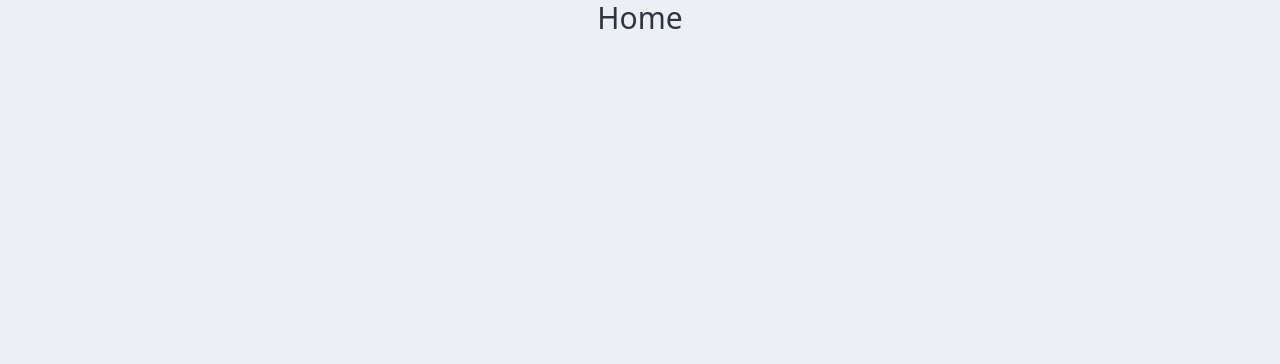
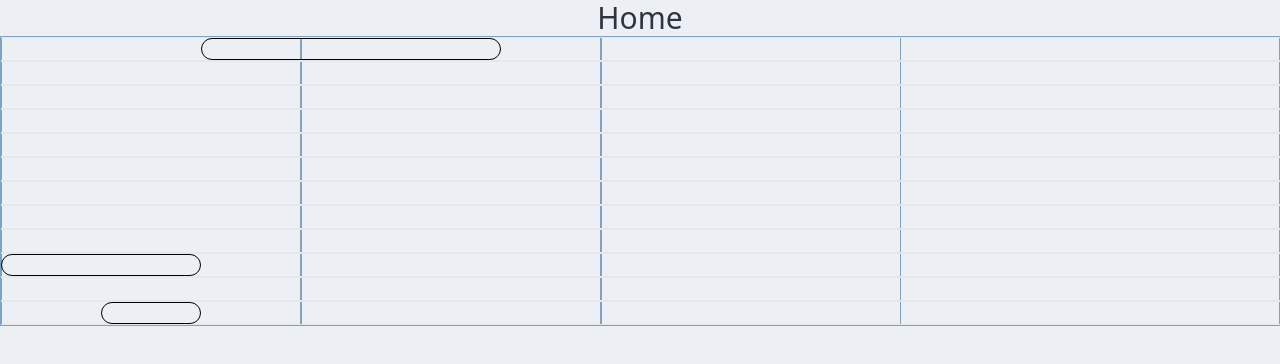
Before and after one commit to benbousquet/open-karaoke, a React (Vite) app: page / in a window 1280 px wide. Shown: the top 364 px of the page. Built offline with nearby package versions, Linux system fonts and the light colour scheme.

Commit message:
wip:add notes to timeline

```diff
--- a/package.json
+++ b/package.json
@@ -44,6 +44,7 @@
   "license": "MIT",
   "dependencies": {
     "@dnd-kit/core": "^6.1.0",
+    "@dnd-kit/sortable": "^8.0.0",
     "@dnd-kit/utilities": "^3.2.2",
     "@vitejs/plugin-react": "^4.3.1",
     "electron-squirrel-startup": "^1.0.1",
--- /dev/null
+++ b/src/components/noteMap.tsx
@@ -0,0 +1,38 @@
+import { useNoteContext } from "@/utils/context";
+import { Key, Note } from "@/utils/types";
+import NoteNode from "@/components/noteNode";
+
+export default function NoteMap() {
+  const notes: Note[] = useNoteContext();
+  const lines = [
+    { id: 1, key: Key["c"] },
+    { id: 2, key: Key["cs"] },
+    { id: 3, key: Key["d"] },
+    { id: 4, key: Key["ds"] },
+    { id: 5, key: Key["e"] },
+    { id: 6, key: Key["f"] },
+    { id: 7, key: Key["fs"] },
+    { id: 8, key: Key["g"] },
+    { id: 9, key: Key["gs"] },
+    { id: 10, key: Key["a"] },
+    { id: 11, key: Key["as"] },
+    { id: 12, key: Key["b"] },
+  ];
+
+  function DrawNotes(key: Key) {
+    const staffNotes = notes.filter((note) => {
+      return note.key === key;
+    });
+    return staffNotes.map((note, idx) => <NoteNode key={idx} note={note} />);
+  }
+
+  return (
+    <div className="absolute w-full">
+      {lines.map((staff) => (
+        <div key={staff.id} className="h-6 border-y relative">
+          {DrawNotes(staff.key)}
+        </div>
+      ))}
+    </div>
+  );
+}
--- /dev/null
+++ b/src/components/noteNode.tsx
@@ -0,0 +1,23 @@
+import { Note } from "@/utils/types";
+
+export default function NoteNode({ note }: { note: Note }) {
+  console.log(note);
+
+  function timeToPixels(time: Number) {
+    // 1px = 100ms
+    if (Number(time) === 0) {
+      return 0;
+    }
+    return Math.ceil(Number(time) / 10);
+  }
+
+  return (
+    <div
+      className={"h-full rounded-xl border border-black absolute"}
+      style={{
+        left: `${timeToPixels(Number(note.start))}px`,
+        width: `${timeToPixels(Number(note.duration))}px`,
+      }}
+    ></div>
+  );
+}
--- /dev/null
+++ b/src/components/pitchTimeline.tsx
@@ -0,0 +1,31 @@
+import { Key, Note } from "@/utils/types";
+import { PitchTimelineContext } from "@/utils/context";
+import { useState } from "react";
+import Staff from "@/components/staff";
+import NoteMap from "@/components/noteMap";
+export default function PitchTimeline() {
+  // 11 lines
+  // 2-3 seconds per section
+  const [notes] = useState<Note[]>([
+    { id: 1, key: Key["a"], start: 0, duration: 2000 },
+    { id: 2, key: Key["b"], start: 1000, duration: 1000 },
+    { id: 3, key: Key["c"], start: 2000, duration: 3000 },
+  ]);
+
+  const songLength = 7000; // milliseconds
+
+  return (
+    <div className="border border-secondary">
+      <PitchTimelineContext.Provider value={notes}>
+        <NoteMap />
+        <div className="flex flex-row overflow-auto w-full">
+          {Array(Math.ceil(songLength / 3000))
+            .fill(0)
+            .map((_val, idx) => (
+              <Staff key={idx} />
+            ))}
+        </div>
+      </PitchTimelineContext.Provider>
+    </div>
+  );
+}
--- /dev/null
+++ b/src/components/staff.tsx
@@ -0,0 +1,26 @@
+import { Key } from "@/utils/types";
+import StaffLine from "@/components/staffLine";
+
+const lines = [
+  { id: 1, key: Key["c"] },
+  { id: 2, key: Key["cs"] },
+  { id: 3, key: Key["d"] },
+  { id: 4, key: Key["ds"] },
+  { id: 5, key: Key["e"] },
+  { id: 6, key: Key["f"] },
+  { id: 7, key: Key["fs"] },
+  { id: 8, key: Key["g"] },
+  { id: 9, key: Key["gs"] },
+  { id: 10, key: Key["a"] },
+  { id: 11, key: Key["as"] },
+  { id: 12, key: Key["b"] },
+];
+export default function Staff() {
+  return (
+    <div className="w-[300px] min-w-[300px] border-x border-secondary">
+      {lines.map((staff) => (
+        <StaffLine key={staff.id} />
+      ))}
+    </div>
+  );
+}
--- /dev/null
+++ b/src/components/staffLine.tsx
@@ -0,0 +1,9 @@
+import { Key } from "@/utils/types";
+import NoteNode from "@/components/noteNode";
+
+export default function StaffLine({key}: {key: Key}) {
+  return (
+    <div className="border-y border-secondary h-6">
+    </div>
+  )
+}
--- a/src/components/timeline.tsx
+++ /dev/null
@@ -1,10 +0,0 @@
-export default function Timeline() {
-  // 11 lines
-  // 2-3 seconds per section
-
-  return (
-    <div>
-      <p>test</p>
-    </div>
-  );
-}
--- a/src/screens/home.tsx
+++ b/src/screens/home.tsx
@@ -1,8 +1,10 @@
+import PitchTimeline from "@/components/pitchTimeline";
 
 export default function Home() {
   return (
-    <div>
+    <div className="overflow-auto">
       <h1 className="text-center text-3xl">Home</h1>
+      <PitchTimeline />
     </div>
   )
 }
--- /dev/null
+++ b/src/utils/context.ts
@@ -0,0 +1,18 @@
+import { Note } from "@/utils/types";
+import { createContext, useContext } from "react";
+
+export const PitchTimelineContext = createContext<Note[] | undefined>(
+  undefined
+);
+
+export function useNoteContext() {
+  const notes = useContext(PitchTimelineContext);
+
+  if (notes === undefined) {
+    throw new Error(
+      "useNoteContext must be used within PitchTimelineContext Provider"
+    );
+  }
+
+  return notes;
+}
--- a/src/utils/types.tsx
+++ b/src/utils/types.ts
@@ -1,4 +1,4 @@
-enum Key {
+export enum Key {
   "a",
   "b",
   "c",
@@ -6,9 +6,15 @@ enum Key {
   "e",
   "f",
   "g",
+  "cs",
+  "ds",
+  "fs",
+  "gs",
+  "as",
 }
 
-type Note = {
+export type Note = {
+  id: Number; // unique id
   key: Key; // musical
   start: Number; // milliseconds
   duration: Number; // milliseconds
```
Also changed, not shown: 1 other file (tests, documents, lock files or other folders).
